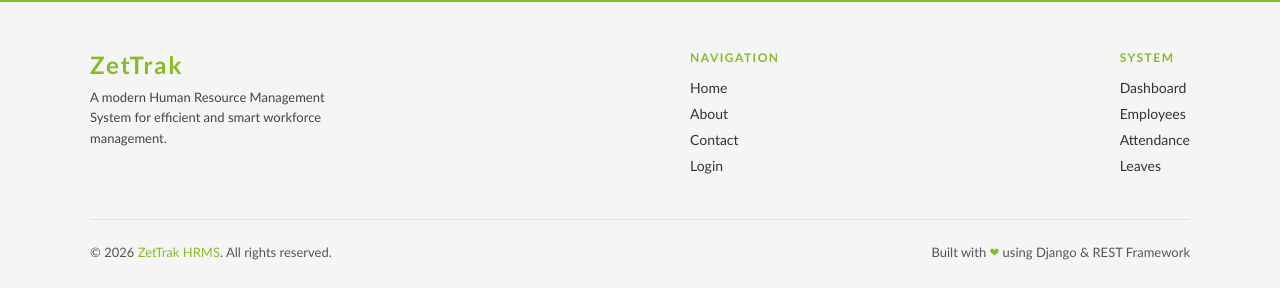
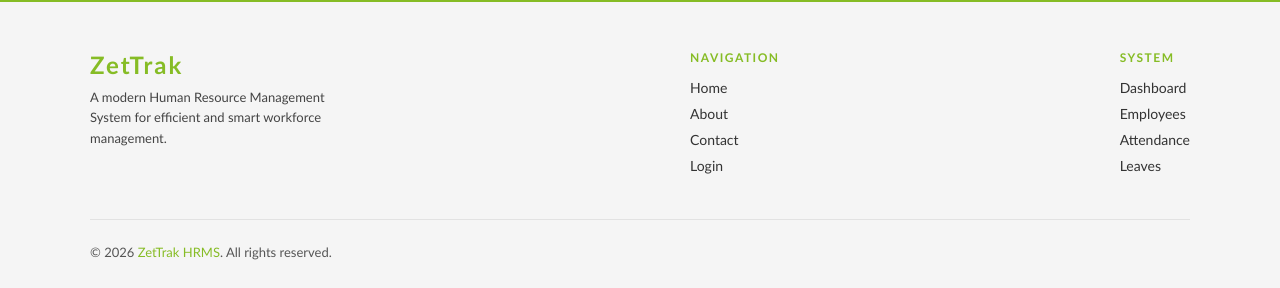
Before and after one commit to FINTEXLPROJECTS/Zettrack_updated, a Django app: page /contact/ in a window 1280 px wide. Shown: the part 1478-1766 px from the top of the page. Run offline with Django 5.2, Linux system fonts and the light colour scheme.

Commit message:
Remove 'Built with Django & REST Framework' text from all footers
Co-Authored-By: Claude Sonnet 4.6 <noreply@anthropic.com>

```diff
--- a/zettrak_frontend/templates/about.html
+++ b/zettrak_frontend/templates/about.html
@@ -215,7 +215,6 @@
       </div>
       <div class="pub-footer-bottom">
         <p>&copy; 2026 <span>ZetTrak HRMS</span>. All rights reserved.</p>
-        <p>Built with <span>&#10084;</span> using Django &amp; REST Framework</p>
       </div>
     </div>
   </footer>
--- a/zettrak_frontend/templates/contact.html
+++ b/zettrak_frontend/templates/contact.html
@@ -207,7 +207,6 @@
       </div>
       <div class="pub-footer-bottom">
         <p>&copy; 2026 <span>ZetTrak HRMS</span>. All rights reserved.</p>
-        <p>Built with <span>&#10084;</span> using Django &amp; REST Framework</p>
       </div>
     </div>
   </footer>
--- a/zettrak_frontend/templates/home.html
+++ b/zettrak_frontend/templates/home.html
@@ -242,7 +242,6 @@
       </div>
       <div class="pub-footer-bottom">
         <p>&copy; 2026 <span>ZetTrak HRMS</span>. All rights reserved.</p>
-        <p>Built with <span>&#10084;</span> using Django &amp; REST Framework</p>
       </div>
     </div>
   </footer>
```
